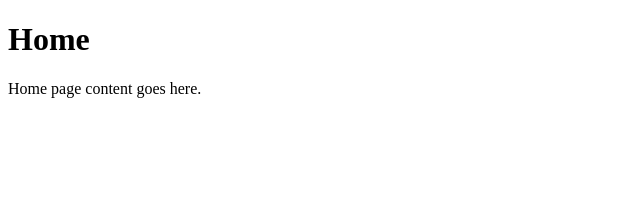
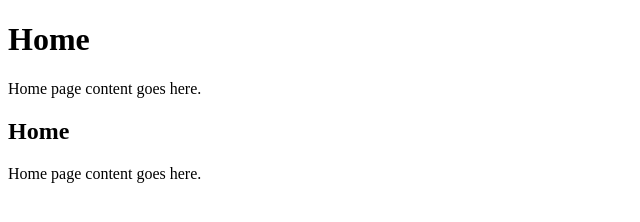
Before and after one commit to pabodajms/uom-labsession-vcs, a plain HTML site: page index.html in a window 1280 px wide. Shown: the whole page, without its empty margins (0-640 px from the left). Drawn offline with Linux system fonts and the light colour scheme.

Commit message:
added new headings

```diff
--- a/index.html
+++ b/index.html
@@ -8,5 +8,7 @@
 <body>
     <h1>Home</h1>
     <p>Home page content goes here.</p>
+    <h2>Home</h2>
+    <p>Home page content goes here.</p>
 </body>
 </html>
```
